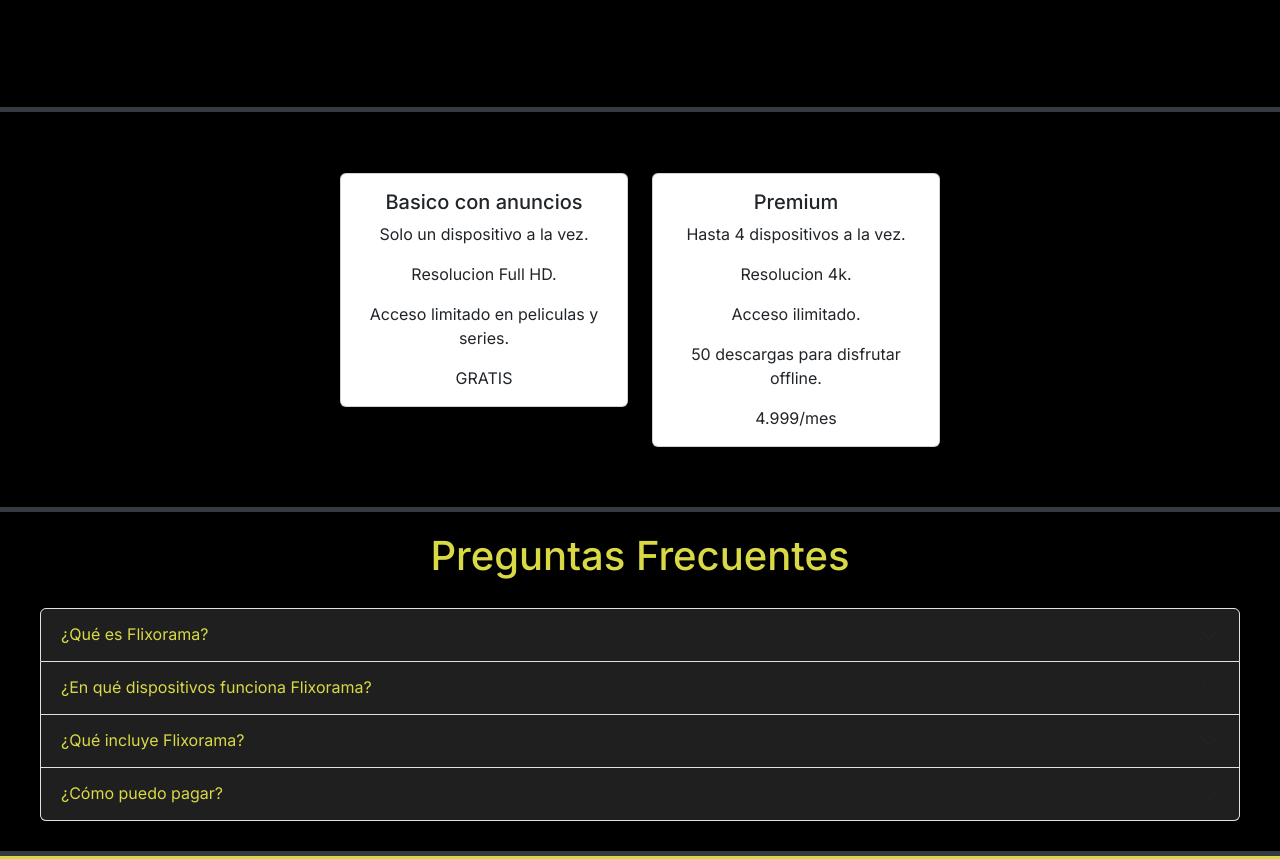
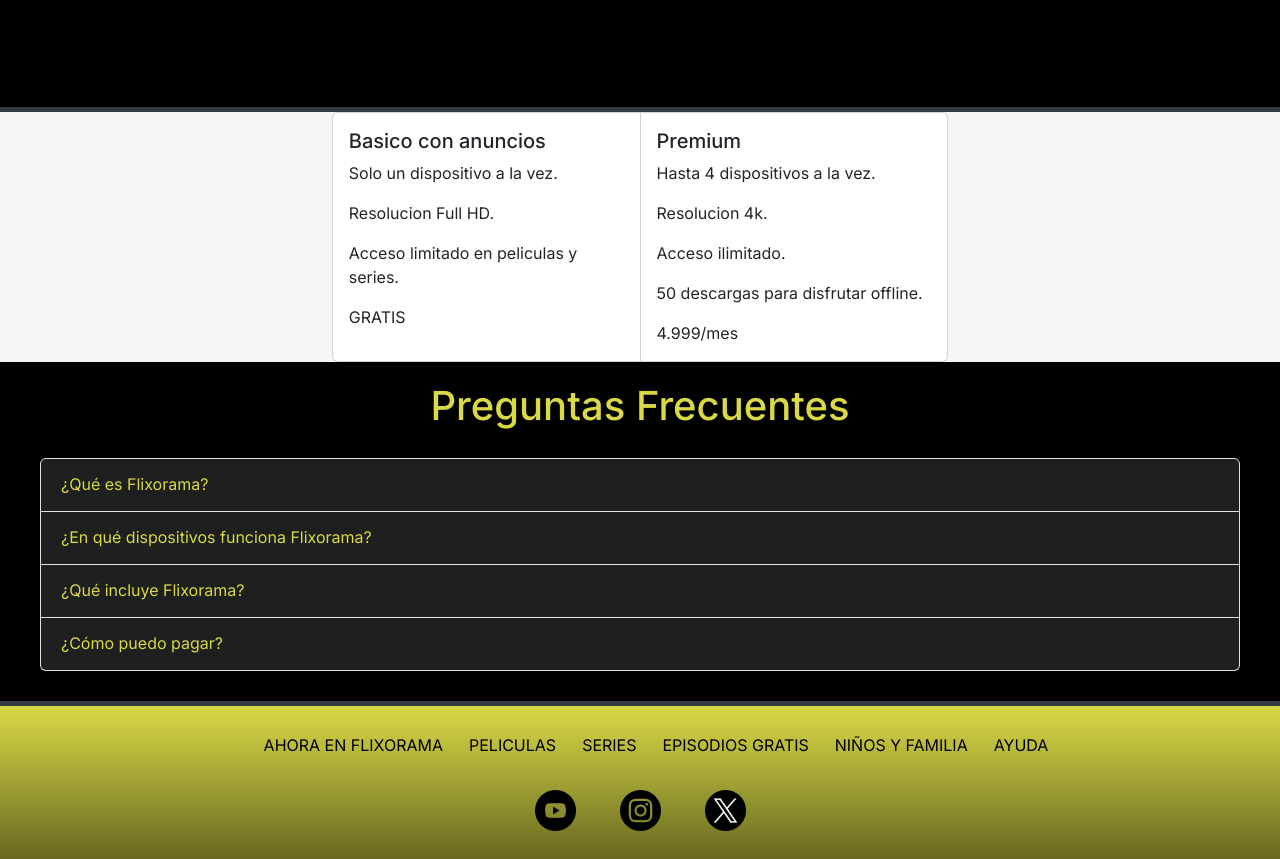
Before and after one commit to TOConde/Proyecto-Tercer-Cuatrimestre-Frontend, a Next.js app in the folder proyecto-frontend/: page / in a window 1280 px wide. Shown: the part 1088-1947 px from the top of the page. Built offline with nearby package versions, Linux system fonts and the light colour scheme.

Commit message:
cambios en el boostrap de card para que se acoplen

```diff
--- a/proyecto-frontend/app/components/home/subscriptions/HomeSubscriptions.css
+++ b/proyecto-frontend/app/components/home/subscriptions/HomeSubscriptions.css
@@ -5,12 +5,19 @@
     max-width: 100%;
     height: 50vh;
     background-color: black;
-    border-bottom: solid;
-    border-color: #343a40;
-    border-width: 5px;
+    border-bottom: solid 5px #343a40;
 }
 
 .containerCard {
     display: flex;
     justify-content: center;
 }
+
+.cardBorder {
+    border: solid 1px #d9d946;
+}
+
+.cardSubs{
+    background-color: black;
+    color: #d9d946;
+}
--- a/proyecto-frontend/app/components/home/subscriptions/HomeSubscriptions.tsx
+++ b/proyecto-frontend/app/components/home/subscriptions/HomeSubscriptions.tsx
@@ -2,11 +2,36 @@
 
 export const HomeSuscriptions = () => {
     return (
-        <div className="container text-center containerSubs">
+        <div className="card-group">
+            <div className="card">
+                <div className="card-body">
+                    <h5 className="card-title">Basico con anuncios</h5>
+                    <p className="card-text">Solo un dispositivo a la vez.</p>
+                    <p className="card-text">Resolucion Full HD.</p>
+                    <p className="card-text">Acceso limitado en peliculas y series.</p>
+                    <p className="card-text">GRATIS</p>
+                </div>
+            </div>
+            <div className="card">
+                <div className="card-body">
+                    <h5 className="card-title">Premium</h5>
+                    <p className="card-text">Hasta 4 dispositivos a la vez.</p>
+                    <p className="card-text">Resolucion 4k.</p>
+                    <p className="card-text">Acceso ilimitado.</p>
+                    <p className="card-text">50 descargas para disfrutar offline.</p>
+                    <p className="card-text">4.999/mes</p>
+                </div>
+            </div>
+        </div>
+    );
+};
+
+
+{/* <div className="container text-center containerSubs">
     <div className="container text-center containerCard">
         <div className="row">
             <div className="col">
-                        <div className="card" style={{width: "18rem"}}>
+                <div className="card cardBorder">
                     <div className="card-body cardSubs">
                         <h5 className="card-title">Basico con anuncios</h5>
                         <p className="card-text">Solo un dispositivo a la vez.</p>
@@ -17,7 +42,7 @@
                 </div>
             </div>
             <div className="col">
-                        <div className="card" style={{width: "18rem"}}>
+                <div className="card cardBorder">
                     <div className="card-body cardSubs">
                         <h5 className="card-title">Premium</h5>
                         <p className="card-text">Hasta 4 dispositivos a la vez.</p>
@@ -30,6 +55,4 @@
             </div>
         </div>
     </div>
-        </div>
-    );
-};
+</div> */}
```
Lines whose indentation alone changed are shown as unchanged.
